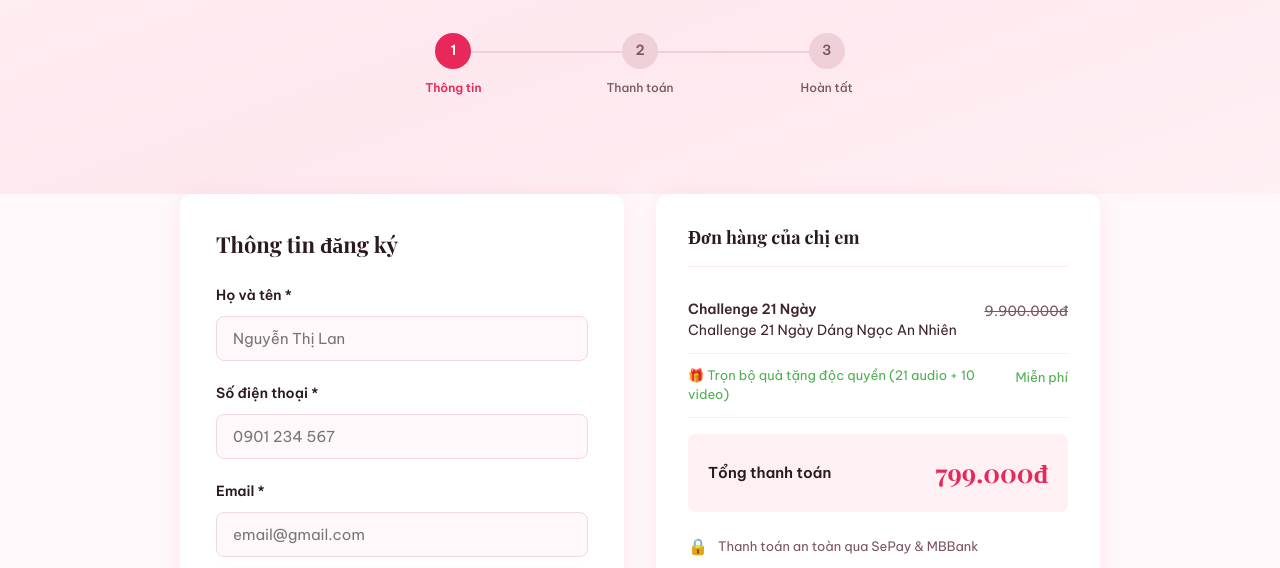
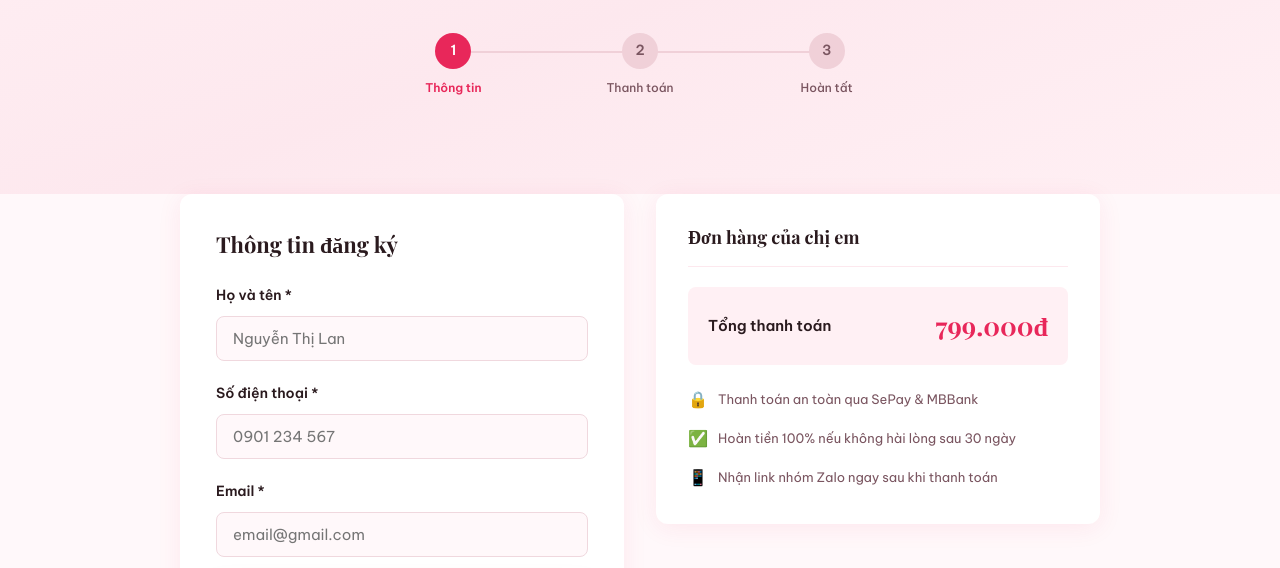
Before and after one commit to elsaphongthai-eng/lading-page, a website: page thanh-toan-21ngay-dangngoc.html in a window 1280 px wide. Shown: the part 181-749 px from the top of the page. Drawn offline with nearby package versions, Linux system fonts and the light colour scheme; a web font is replaced by a local one.

Commit message:
ui: xoá 2 order-item (Challenge gốc 9.9tr + quà tặng) trong order summary

```diff
--- a/thanh-toan-21ngay-dangngoc.html
+++ b/thanh-toan-21ngay-dangngoc.html
@@ -593,21 +593,6 @@
     <div class="order-summary">
       <h3>Đơn hàng của chị em</h3>
 
-      <div class="order-item">
-        <div class="order-item-name">
-          <strong>Challenge 21 Ngày</strong><br>
-          Challenge 21 Ngày Dáng Ngọc An Nhiên
-        </div>
-        <div class="order-item-price">9.900.000đ</div>
-      </div>
-
-      <div class="order-item">
-        <div class="order-item-name" style="font-size:13px; color: #4CAF50;">
-          🎁 Trọn bộ quà tặng độc quyền (21 audio + 10 video)
-        </div>
-        <div class="order-item-price" style="color:#4CAF50; text-decoration:none; font-size:13px;">Miễn phí</div>
-      </div>
-
       <div class="order-total">
         <div class="order-total-label">Tổng thanh toán</div>
         <div class="order-total-price">799.000đ</div>
```
